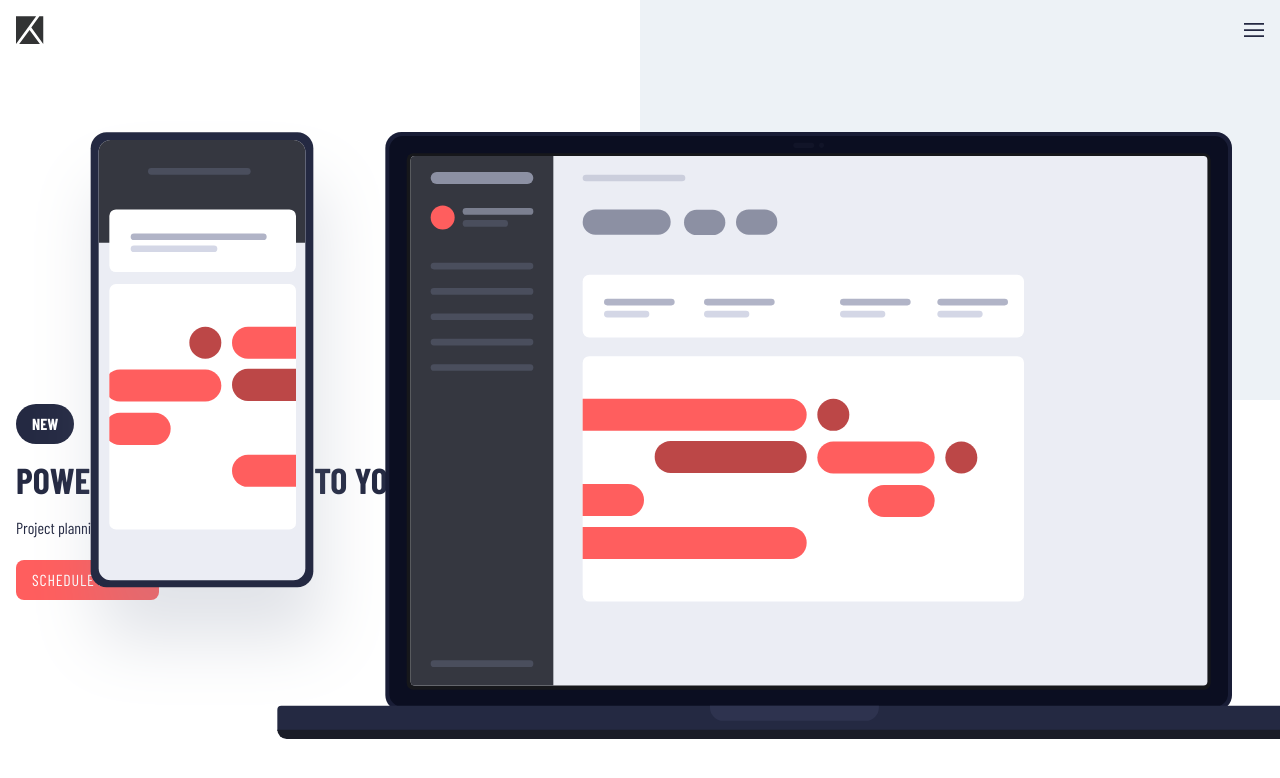
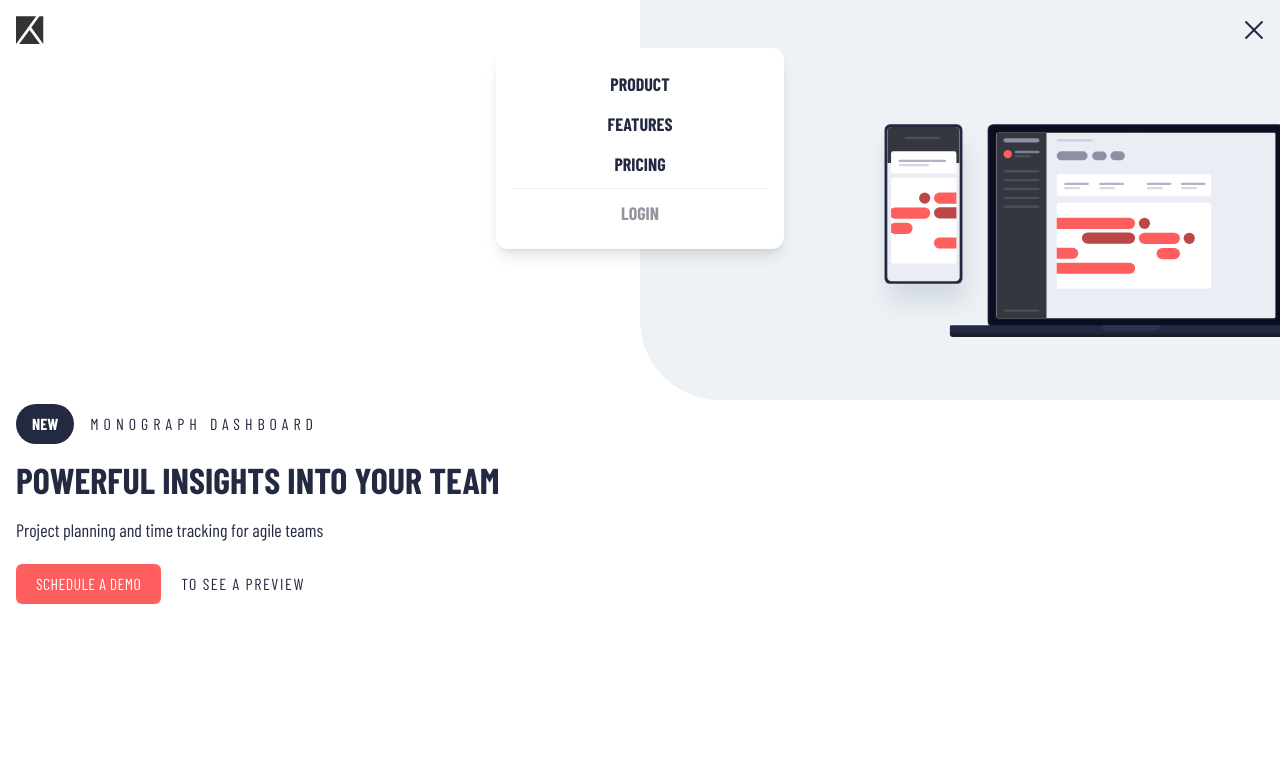
Before and after one commit to Keith-Web3/tailwind-final-project, a website: page index.html in a window 1280 px wide. Both pictures are taken after a click on the picture 1254 px from the left and 29 px from the top of the page. Drawn offline with nearby package versions, Linux system fonts and the light colour scheme.

Commit message:
added nav menu

```diff
--- a/index.html
+++ b/index.html
@@ -13,20 +13,50 @@
     <link href="/dist/output.css" rel="stylesheet" />
   </head>
   <body
-    class="font-barlow min-h-screen p-4 relative before:w-1/2 before:bg-[#EDF2F6] before:h-1/2 before:absolute before:top-0 before:right-0 before:rounded-bl-[5rem] overflow-x-hidden"
+    class="font-barlow min-h-viewport p-4 relative before:w-1/2 before:bg-[#EDF2F6] before:h-1/2 before:absolute before:top-0 before:right-0 before:rounded-bl-[5rem] overflow-x-hidden"
   >
     <header class="flex justify-between items-center pb-[40vh] relative">
       <img src="assets/logo.svg" alt="tracking logo" class="w-7" />
       <img
         src="assets/icon-hamburger.svg"
         alt="harmburger menu"
-        class="w-5 cursor-pointer"
+        class="w-5 cursor-pointer harmburger-menu block"
+      />
+      <img
+        src="assets/icon-close.svg"
+        alt="harmburger menu"
+        class="w-5 cursor-pointer harmburger-menu hidden"
       />
     </header>
+    <nav
+      class="shadow-lg w-72 absolute top-12 left-1/2 -translate-x-1/2 z-[2] bg-white p-4 rounded-xl box-border hidden"
+    >
+      <p
+        class="uppercase text-deep-blue font-bold text-lg text-center leading-10"
+      >
+        product
+      </p>
+      <p
+        class="uppercase text-deep-blue font-bold text-lg text-center leading-10 cursor-pointer"
+      >
+        features
+      </p>
+      <p
+        class="uppercase text-deep-blue font-bold text-lg text-center leading-10 cursor-pointer"
+      >
+        pricing
+      </p>
+      <div class="w-full h-[1px] bg-[#EDF2F6] my-1"></div>
+      <p
+        class="uppercase text-center font-bold text-deep-blue/50 leading-10 text-lg cursor-pointer"
+      >
+        login
+      </p>
+    </nav>
     <img
       src="/assets/illustration-devices.svg"
       alt="devices"
-      class="block absolute top-[15%] right-[-2rem] w-[110%]"
+      class="block absolute top-[15%] right-[-2rem] w-[110%] max-w-md"
     />
     <main>
       <div class="pt-10 pb-4 flex gap-4 items-center">
@@ -39,15 +69,15 @@
           monograph dashboard
         </p>
       </div>
-      <p class="uppercase text-deep-blue text-4xl font-bold">
+      <p class="uppercase text-deep-blue text-4xl font-bold sm">
         powerful insights into your team
       </p>
-      <p class="text-deep-blue pt-4">
+      <p class="text-deep-blue pt-4 text-lg">
         Project planning and time tracking for agile teams
       </p>
       <div class="flex gap-5 items-center pt-5">
         <button
-          class="block bg-custom-orange text-white px-4 py-2 rounded-lg cursor-pointer uppercase tracking-wider"
+          class="block bg-custom-orange text-white px-5 py-2 rounded-md cursor-pointer uppercase tracking-wide"
         >
           schedule a demo
         </button>
@@ -56,5 +86,22 @@
         </p>
       </div>
     </main>
+    <script>
+      const navBar = document.querySelector('nav')
+      const menuBtn = document.querySelectorAll('.harmburger-menu')
+
+      const isNavOpen = false
+
+      menuBtn.forEach(el => {
+        el.addEventListener('click', function () {
+          menuBtn.forEach(el => {
+            el.classList.toggle('hidden')
+            el.classList.toggle('block')
+          })
+          navBar.classList.toggle('hidden')
+          navBar.classList.toggle('block')
+        })
+      })
+    </script>
   </body>
 </html>
--- a/tailwind.config.js
+++ b/tailwind.config.js
@@ -4,6 +4,9 @@
   theme: {
     fontFamily: {
       barlow: ['barlow condensed', 'nunito', 'fira sans'],
+    },
+    minHeight: {
+      viewport: '100dvh',
     },
     extend: {
       colors: {
```
Also changed, not shown: dist/output.css.
